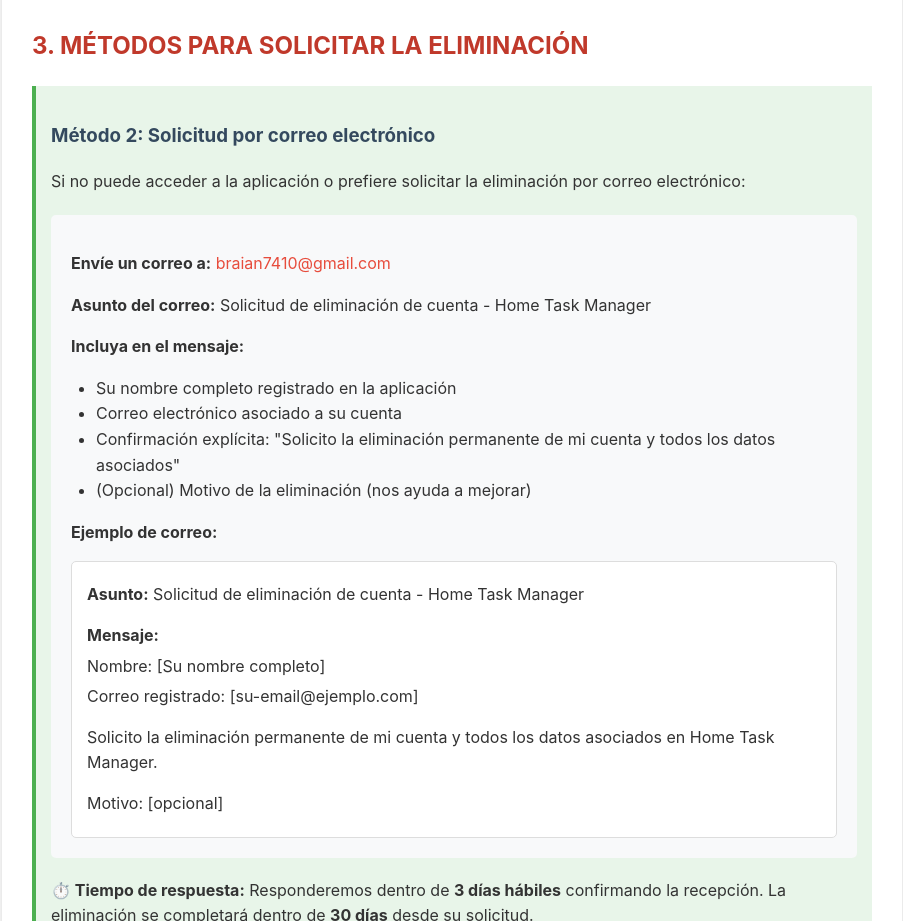
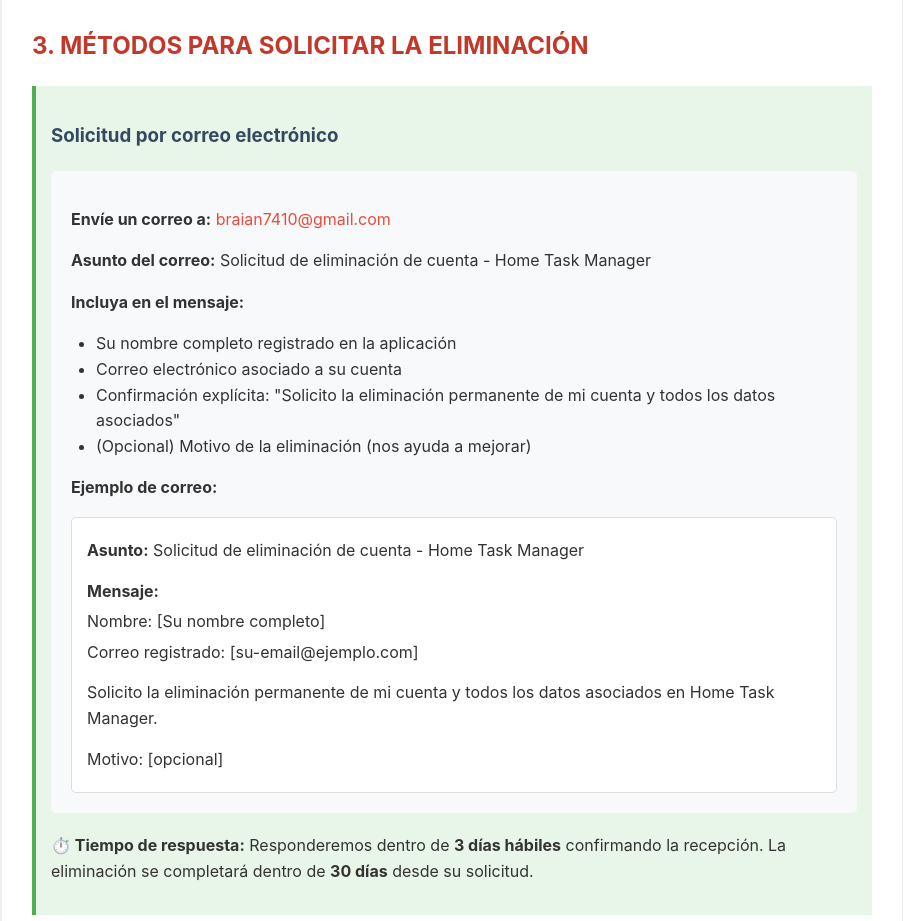
Before and after one commit to braianmobiledev/politica-privacidad-hometask, a plain HTML site: page eliminacion-datos.html in a window 1280 px wide. Shown: the part 1325-2246 px from the top of the page, without its empty margins (188-1091 px from the left). Drawn offline with Linux system fonts and the light colour scheme.

Commit message:
Update eliminacion-datos.html

```diff
--- a/eliminacion-datos.html
+++ b/eliminacion-datos.html
@@ -167,8 +167,7 @@
         <h2>3. MÉTODOS PARA SOLICITAR LA ELIMINACIÓN</h2>
 
         <div class="steps-box">
-            <h3>Método 2: Solicitud por correo electrónico</h3>
-            <p>Si no puede acceder a la aplicación o prefiere solicitar la eliminación por correo electrónico:</p>
+            <h3>Solicitud por correo electrónico</h3>
 
             <div class="delete-form">
                 <p><strong>Envíe un correo a:</strong> <a href="mailto:braian7410@gmail.com">braian7410@gmail.com</a></p>
```
